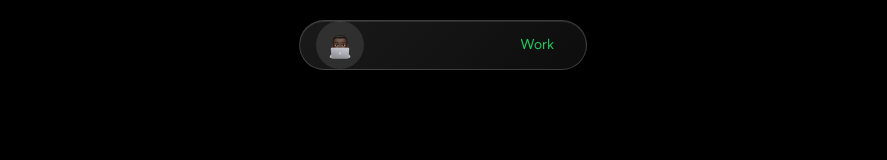
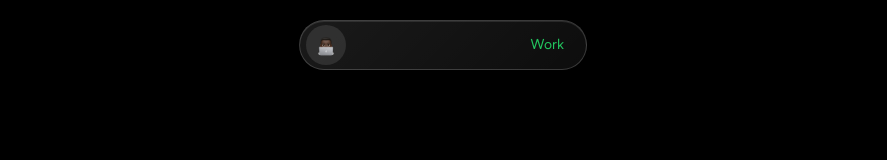
Before and after one commit to adilsonmandlate/adilsonmandlate.dev, a Next.js app: page / in a window 1280 px wide. Shown: the top 160 px of the page, without its empty margins (197-1084 px from the left). Built offline with nearby package versions, Linux system fonts and the light colour scheme.

Commit message:
feat: update menu desing

```diff
--- a/src/components/Navbar/Navbar.js
+++ b/src/components/Navbar/Navbar.js
@@ -10,7 +10,7 @@ const Navbar = () => {
   return (
     <nav className="fixed z-10 top-0 right-0 left-0 w-full max-w-xs mx-auto flex justify-center py-5 px-4">
       <div
-        className="flex flex-row items-center justify-between gap-4 rounded-full px-4 shadow-2xl  w-full"
+        className="flex flex-row items-center justify-between gap-4 rounded-full px-[6px] shadow-2xl  w-full"
         style={{
           background:
             "linear-gradient(135deg, rgba(255, 255, 255, 0.1), rgba(255, 255, 255, 0.05))",
@@ -23,14 +23,14 @@ const Navbar = () => {
       >
         <Link
           href="/"
-          className={`no-underline p-2 rounded-full transition-all duration-300 hover:bg-white/10 ${
+          className={`no-underline p-2 rounded-full my-1 transition-all duration-300 hover:bg-white/10 ${
             activeRoute === "/" && "bg-white/10"
           }`}
         >
           <Image
             src="/icon-512.png"
-            width={32}
-            height={32}
+            width={24}
+            height={24}
             alt="Adilson Mandlate"
             className="rounded-full"
           />
@@ -39,7 +39,7 @@ const Navbar = () => {
         <Link
           href="/work"
           className={`text-sm font-medium px-4 py-2 rounded-full transition-all duration-300 hover:text-white/80 no-underline decoration-1 underline-offset-4 ${
-            activeRoute === "/work" && "font-bold no-underline"
+            activeRoute === "/work" && "font-bold no-underline bg-white/10"
           }`}
         >
           Work
```
